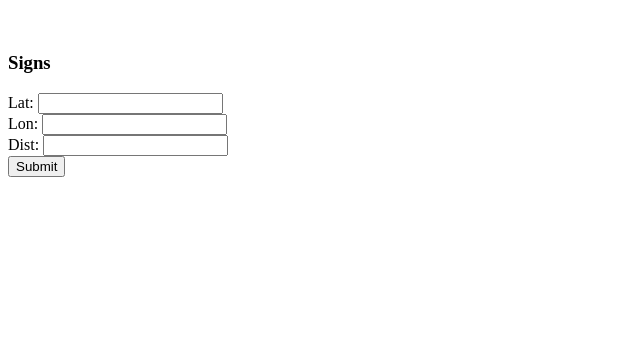
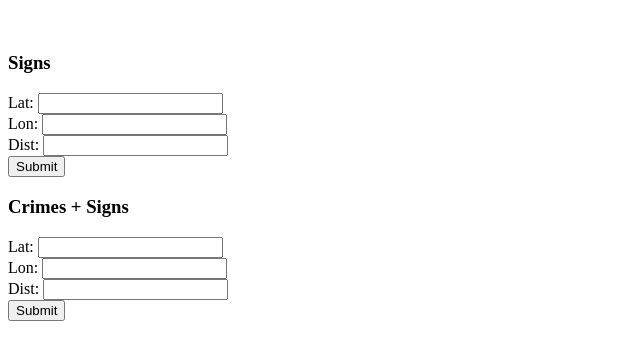
Before and after one commit to jfein/ParkSafe, a Python web app: template templates/index.html in a window 1280 px wide. Shown: the part 151-511 px from the top of the page, without its empty margins (0-640 px from the left). Run offline with Jinja, Linux system fonts and the light colour scheme; the template is opened without the code that fills it, so the values that code supplies are empty.

Commit message:
combined crimes and signs to a query.json

```diff
--- a/server.py
+++ b/server.py
@@ -19,6 +19,7 @@ class WebService(tornado.web.Application):
     def __init__(self):
         h = [
 			(r"/", handlers.HomeHandler),
+            (r"/query.json", handlers.QueryHandler),
             (r"/crimes.json", handlers.CrimesHandler),
             (r"/signs.json", handlers.SignsHandler),
         ]
--- a/templates/index.html
+++ b/templates/index.html
@@ -19,5 +19,13 @@
 	<input type='submit'>
 </form>
 
+<h3>Crimes + Signs</h3>
+<form method="GET" action="/query.json">
+	Lat: <input type='text' name='lat'><br>
+	Lon: <input type='text' name='lon'><br>
+	Dist: <input type='text' name='meters'><br>
+	<input type='submit'>
+</form>
+
 </body>
 </html>
```
Also changed, not shown: handlers.py (+15 -0 lines).
